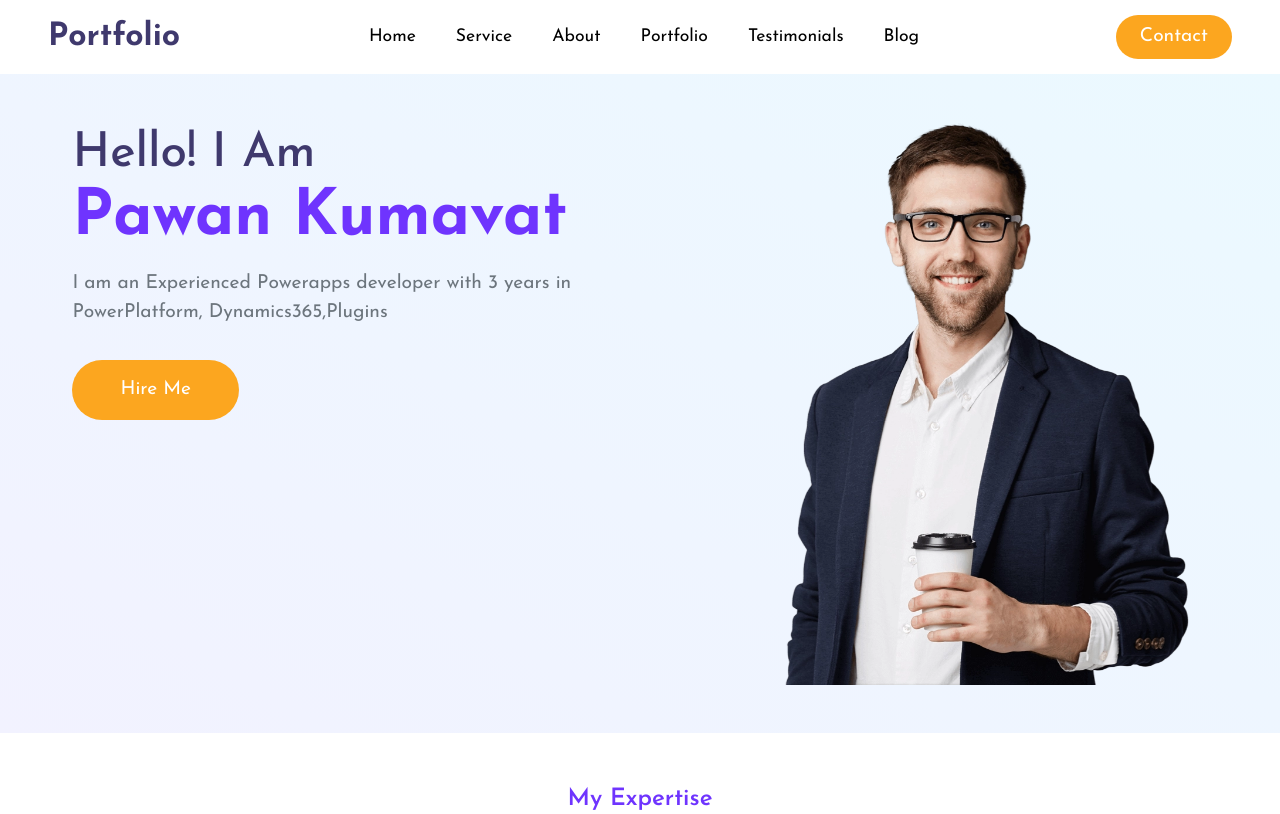
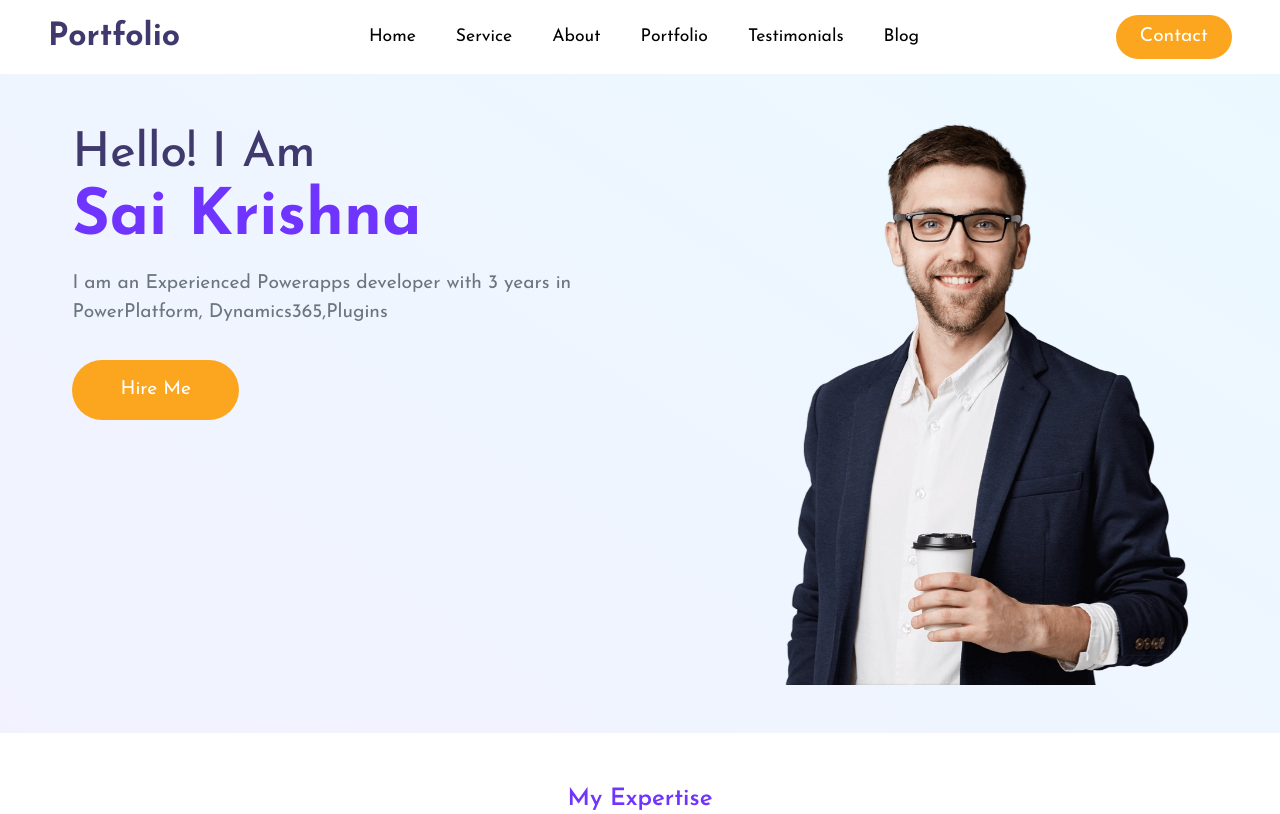
Before and after one commit to saikrishna30121997/saikrishna963, a plain HTML site: page index.html in a window 1280 px wide. Shown: the top 814 px of the page. Drawn offline with nearby package versions, Linux system fonts and the light colour scheme.

Commit message:
Update index.html

```diff
--- a/index.html
+++ b/index.html
@@ -92,7 +92,7 @@
         <!-- here data-aos is used for adding aos animation  -->
         <div class="col-10 col-md-6 text-center text-md-start" data-aos="slide-right">
           <h2 style="color: #3f396d">
-            Hello! I Am <br /><span class="c-orange">Pawan Kumavat</span>
+            Hello! I Am <br /><span class="c-orange">Sai Krishna</span>
           </h2>
           <p class="text-muted">
             I am an Experienced Powerapps developer with 3 years in PowerPlatform, Dynamics365,Plugins
```
